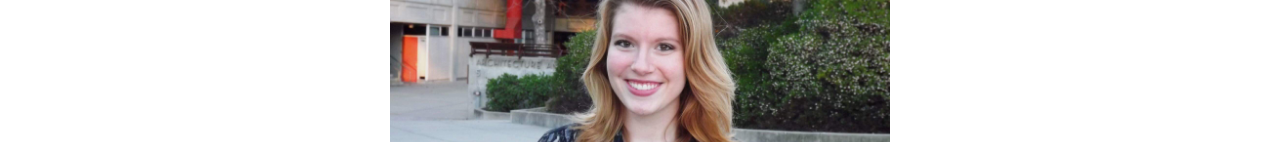
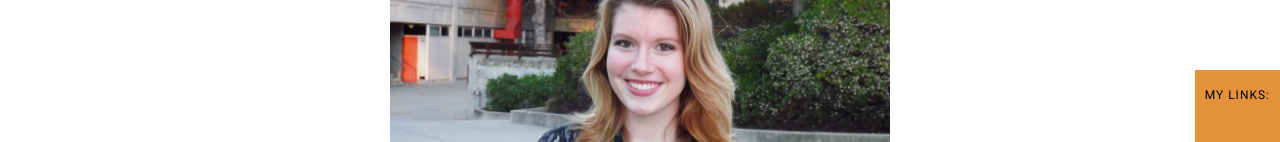
Before and after one commit to nat82alie/natwebsite, a React (Create React App) app in the folder natwebsite/: page / in a window 1280 px wide. Shown: the part 658-800 px from the top of the page. Built offline with nearby package versions, Linux system fonts and the light colour scheme.

Commit message:
Add footer with my personal links

```diff
--- a/natwebsite/src/app/App.js
+++ b/natwebsite/src/app/App.js
@@ -1,5 +1,6 @@
 import React, { Component } from 'react';
 import Navbar from './navbar/navbar';
+import Footer from './footer/footer';
 import { BrowserRouter as Router } from 'react-router-dom';
 import Routes from '../routes';
 import './App.css';
@@ -19,6 +20,7 @@ class App extends Component {
         <Router>
           <Routes/>
         </Router>
+        <Footer/>
         <div id="whitespace-chunk"/>
       </div>
     );
--- /dev/null
+++ b/natwebsite/src/app/footer/footer.css
@@ -0,0 +1,34 @@
+#footer-container {
+  position: fixed;
+  bottom: 0px;
+  right: 0px;
+  background-color: #e3923b;
+  padding: 10px;
+}
+
+#footer-container i {
+  color: black;
+}
+
+.icon-btn,
+#my-links-container .TouchRipple-root {
+  border-radius: 0% !important;
+}
+/* .icon-btn:hover {
+  border-radius: 0% !important;
+} */
+
+
+/* button.MuiButtonBase-root {
+  width: 20px;
+  height: 20px;
+}
+span.MuiButton-label {
+
+}
+span.MuiButton-label i:before {
+}
+span.TouchRipple-root {
+  width: 20px;
+  height: 20px;
+} */
--- /dev/null
+++ b/natwebsite/src/app/footer/footer.js
@@ -0,0 +1,64 @@
+import React, { Component } from 'react';
+import { Button, IconButton, ButtonBase, Typography } from '@material-ui/core';
+import './footer.css';
+
+/**
+ * Footer Class
+ */
+class Footer extends Component {
+  /**
+   * Navigate to selected page
+   * @param {string} page path of the page to navigate to
+   */
+  navigateTo(page) {
+    window.location.href = page;
+  }
+
+  /**
+   * Render the Navbar component
+   * @returns {ReactElement}
+   */
+  render() {
+    return (
+      <div id="footer-container">
+        <div id="links-title-container">
+          <Typography variant="overline">
+            My Links:
+          </Typography>
+        </div>
+        <div id="my-links-container" style={{textAlign:'center'}}>
+          <IconButton className="icon-btn" color="primary" aria-label="GitHub @nat82alie" component="span" size="small"
+            onClick={() => this.navigateTo('https://github.com/nat82alie')}>
+            <i className="fab fa-github-square"></i>
+          </IconButton>
+          <IconButton className="icon-btn" color="primary" aria-label="LinkedIn @natwag" component="span" size="small"
+            onClick={() => this.navigateTo('https://www.linkedin.com/in/natwag/')}>
+            <i className="fab fa-linkedin"></i>
+          </IconButton>
+
+          {/* <Button className="link-btn" color="inherit"
+            onClick={() => this.navigateTo('https://github.com/nat82alie')}>
+            <i class="fab fa-github-square"></i>
+          </Button>
+
+          <Button className="link-btn" color="inherit"
+            onClick={() => this.navigateTo('https://www.linkedin.com/in/natwag/')}>
+            <i class="fab fa-linkedin"></i>
+          </Button> */}
+
+          {/* <ButtonBase className="link-btn" color="inherit"
+            onClick={() => this.navigateTo('https://github.com/nat82alie')}>
+            <i class="fab fa-github-square"></i>
+          </ButtonBase>
+
+          <ButtonBase className="link-btn" color="inherit"
+            onClick={() => this.navigateTo('https://www.linkedin.com/in/natwag/')}>
+            <i class="fab fa-linkedin"></i>
+          </ButtonBase> */}
+        </div>
+      </div>
+    );
+  }
+}
+
+export default Footer;
```
